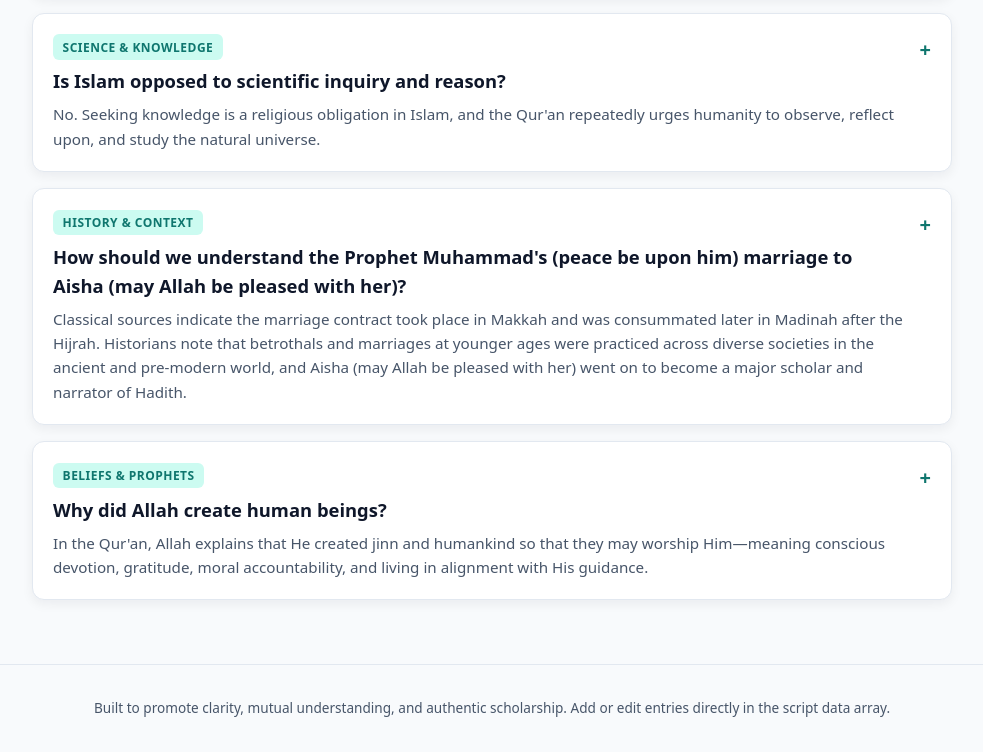
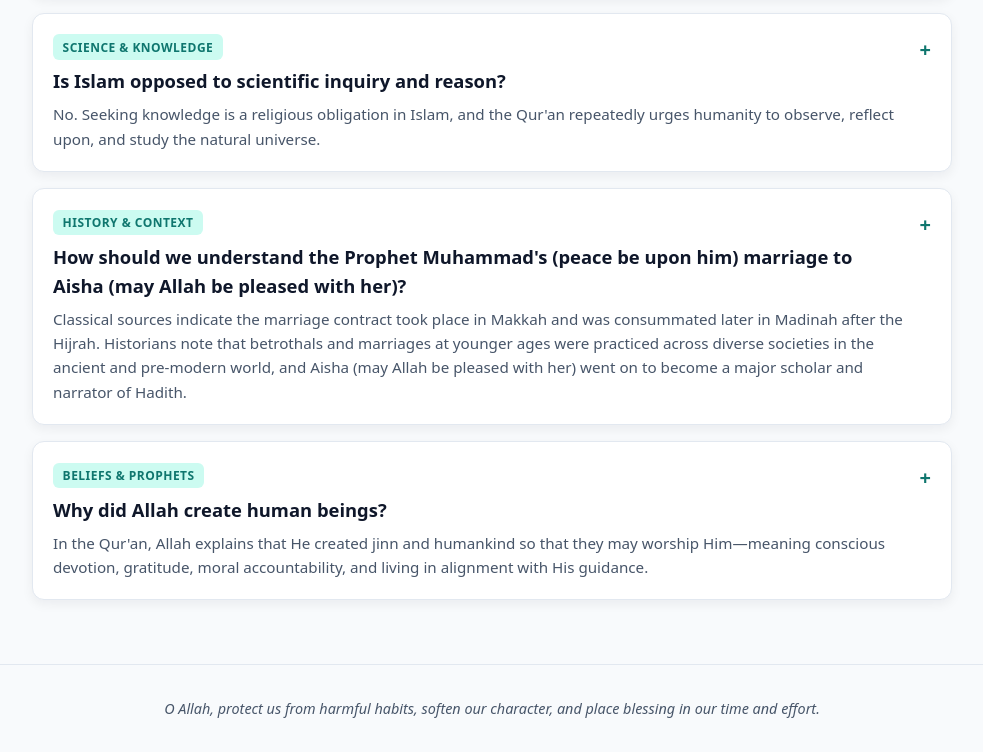
Before and after one commit to ihanshameerak-spec/Way-to-Islam-, a plain HTML site: page index.html in a window 1280 px wide. Shown: the part 1066-1818 px from the top of the page, without its empty margins (148-1131 px from the left). Drawn offline with Linux system fonts and the light colour scheme.

Commit message:
Enhance footer styling and implement dua rotation
Updated footer styles and added dynamic footer dua functionality.

```diff
--- a/index.html
+++ b/index.html
@@ -407,7 +407,8 @@
       text-align: center;
       padding: 2rem 1rem;
       color: var(--muted);
-      font-size: 0.85rem;
+      font-size: 0.9rem;
+      font-style: italic;
       border-top: 1px solid var(--border);
     }
   </style>
@@ -457,7 +458,7 @@
   </main>
 
   <footer>
-    Built to promote clarity, mutual understanding, and authentic scholarship. Add or edit entries directly in the script data array.
+    <p id="footerDua"></p>
   </footer>
 
   <script>
@@ -699,13 +700,38 @@
     ];
 
     // ==========================================
-    // 4. APP LOGIC (TABS, THEME, FAQ, DA'WAH, TRIVIA)
+    // 4. DATA: ROTATING FOOTER DU'A LIST
+    // ==========================================
+    const footerDuas = [
+      "O Allah, grant us beneficial knowledge, sincere action, and steady clarity of heart.",
+      "O Allah, guide us to what is right, strengthen our patience, and fill our days with calm and purpose.",
+      "O Allah, make truth clear to us and help us follow it, and make falsehood clear to us and help us avoid it.",
+      "O Allah, protect us from harmful habits, soften our character, and place blessing in our time and effort.",
+      "O Allah, ease what feels difficult, grant wisdom in every decision, and keep our intentions pure."
+    ];
+
+    let lastDuaIndex = -1;
+
+    // ==========================================
+    // 5. APP LOGIC (TABS, THEME, FAQ, DA'WAH, TRIVIA, DU'A)
     // ==========================================
     let selectedCategory = "All";
     let selectedDawahCategory = "All";
     let currentQuestion = 0;
     let score = 0;
     let answered = false;
+
+    function renderFooterDua() {
+      const duaEl = document.getElementById("footerDua");
+      if (!duaEl || !footerDuas.length) return;
+
+      let nextIndex = Math.floor(Math.random() * footerDuas.length);
+      if (footerDuas.length > 1 && nextIndex === lastDuaIndex) {
+        nextIndex = (nextIndex + 1) % footerDuas.length;
+      }
+      lastDuaIndex = nextIndex;
+      duaEl.textContent = footerDuas[nextIndex];
+    }
 
     function toggleTheme() {
       const body = document.body;
@@ -721,6 +747,8 @@
 
       document.querySelectorAll(".section").forEach(s => s.classList.remove("active"));
       document.getElementById(`${tabName}-section`).classList.add("active");
+
+      renderFooterDua();
     }
 
     function renderCategoryPills() {
@@ -936,6 +964,7 @@
     renderDawahCategoryPills();
     renderDawah();
     renderTrivia();
+    renderFooterDua();
   </script>
 </body>
 </html>
```
